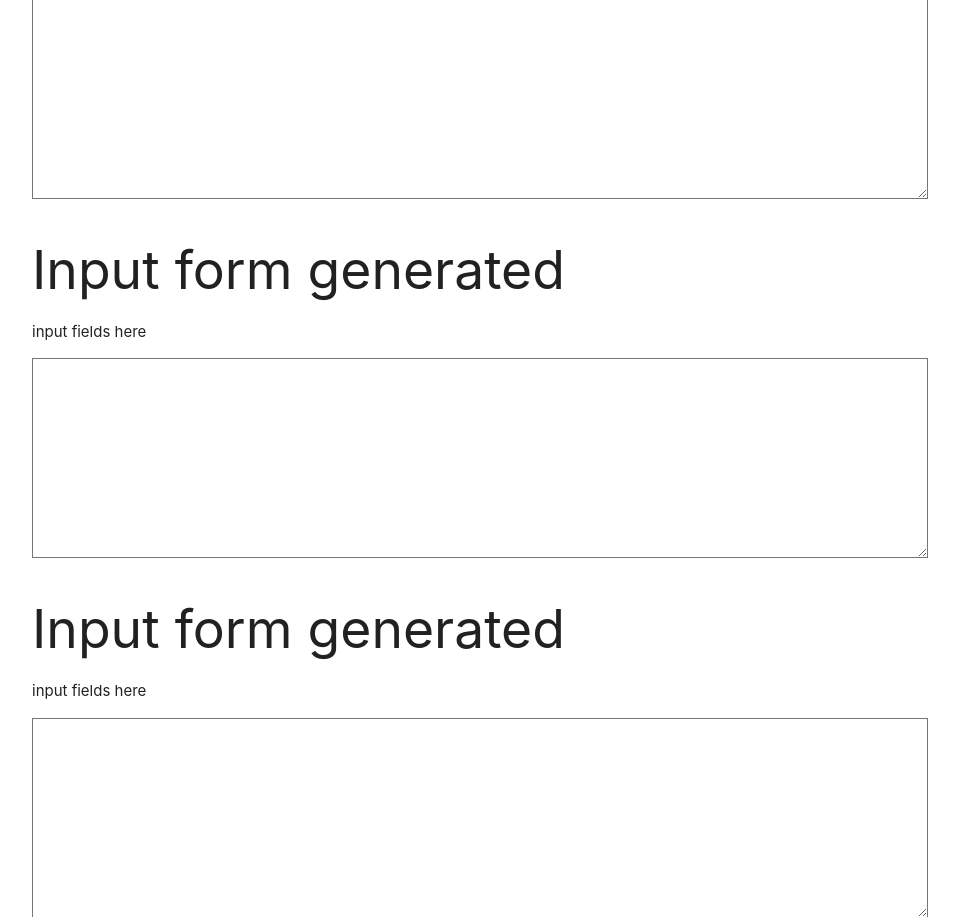
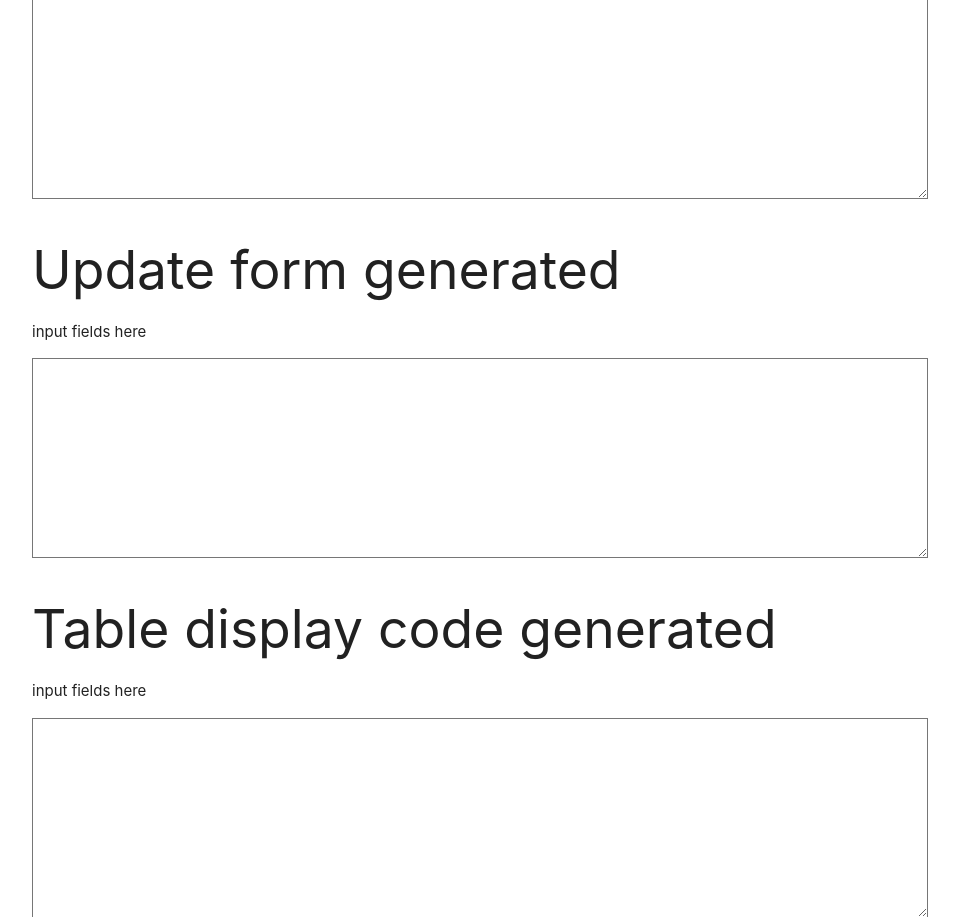
Before and after one commit to jemuelpup/toolDevelopment, a PHP site: page / in a window 1280 px wide. Shown: the part 1238-2155 px from the top of the page, without its empty margins (160-1119 px from the left). Run offline with PHP 8.4, Linux system fonts and the light colour scheme.

Commit message:
tool development working

```diff
--- a/codeGenerator/phpAngularMaterialize/index.html
+++ b/codeGenerator/phpAngularMaterialize/index.html
@@ -54,14 +54,14 @@
 				</div>
 			</div>
 			<div class="row">
-				<h2>Input form generated</h2>
+				<h2>Update form generated</h2>
 				<p>input fields here</p>
 				<div class="w50p">
 					<textarea name="code" id="code-input" cols="30" rows="10">{{updateModal}}</textarea>
 				</div>
 			</div>
 			<div class="row">
-				<h2>Input form generated</h2>
+				<h2>Table display code generated</h2>
 				<p>input fields here</p>
 				<div class="w50p">
 					<textarea name="code" id="code-input" cols="30" rows="10">{{tableData}}</textarea>
--- a/codeGenerator/phpAngularMaterialize/operations/codeGeneratorHTML.php
+++ b/codeGenerator/phpAngularMaterialize/operations/codeGeneratorHTML.php
@@ -42,7 +42,7 @@ class CodeGeneratorHTML{
 				<table class="data-clickable">
 				    <tbody>
 				        <tr>'.$tHead.'</tr>
-				        <tr ng-repeat="x in '.str_replace("_tbl", "", $tableName).'s" data-id="{{x.id}}" ng-click="'.str_replace("_tbl", "", $tableName).'Index($index,x.id)">'.$tData.'</tr>
+				        <tr ng-repeat="x in '.$tableName.'s" data-id="{{x.id}}" ng-click="'.$tableName.'Index($index,x.id)">'.$tData.'</tr>
 				    </tbody>
 				</table>
 			</div>
@@ -50,6 +50,7 @@ class CodeGeneratorHTML{
 		return $code;
 	}
 	private function getInputFields($dataArray,$tableName,$prefix=""){
+		$tableName = str_replace("_tbl", "", $tableName);
 		$inputCode = "";
 		foreach ($dataArray as $data) {
 			$required = $data["required"] ? " required":"";
--- a/codeGenerator/phpAngularMaterialize/operations/codeGeneratorPHP.php
+++ b/codeGenerator/phpAngularMaterialize/operations/codeGeneratorPHP.php
@@ -2,10 +2,10 @@
 
 class CodeGeneratorPHP{
 	public function generatePHPFuncInsertUpdate($tableName){
-		return "function insert".ucfirst($tableName)."(\$c,\$d){}function update".ucfirst($tableName)."(\$c,\$d){}";
+		return "function insert".ucfirst(str_replace("_tbl", "", $tableName))."(\$c,\$d){}function update".ucfirst(str_replace("_tbl", "", $tableName))."(\$c,\$d){}";
 	}
 	public function generatePHPSwitchCase($tableName){
-		return "case \"Add".ucfirst($tableName)."\":{insert".ucfirst($tableName)."(\$conn,\$data);}break;case \"Edit".ucfirst($tableName)."\":{update".ucfirst($tableName)."(\$conn,\$data);}break;";
+		return "case \"Add".ucfirst(str_replace("_tbl", "", $tableName))."\":{insert".ucfirst(str_replace("_tbl", "", $tableName))."(\$conn,\$data);}break;case \"Edit".ucfirst(str_replace("_tbl", "", $tableName))."\":{update".ucfirst(str_replace("_tbl", "", $tableName))."(\$conn,\$data);}break;";
 	}
 
 
```
Also changed, not shown: codeGenerator/phpAngularMaterialize/operations/codeGeneratorSQLQuery.php (+4 -3 lines).
